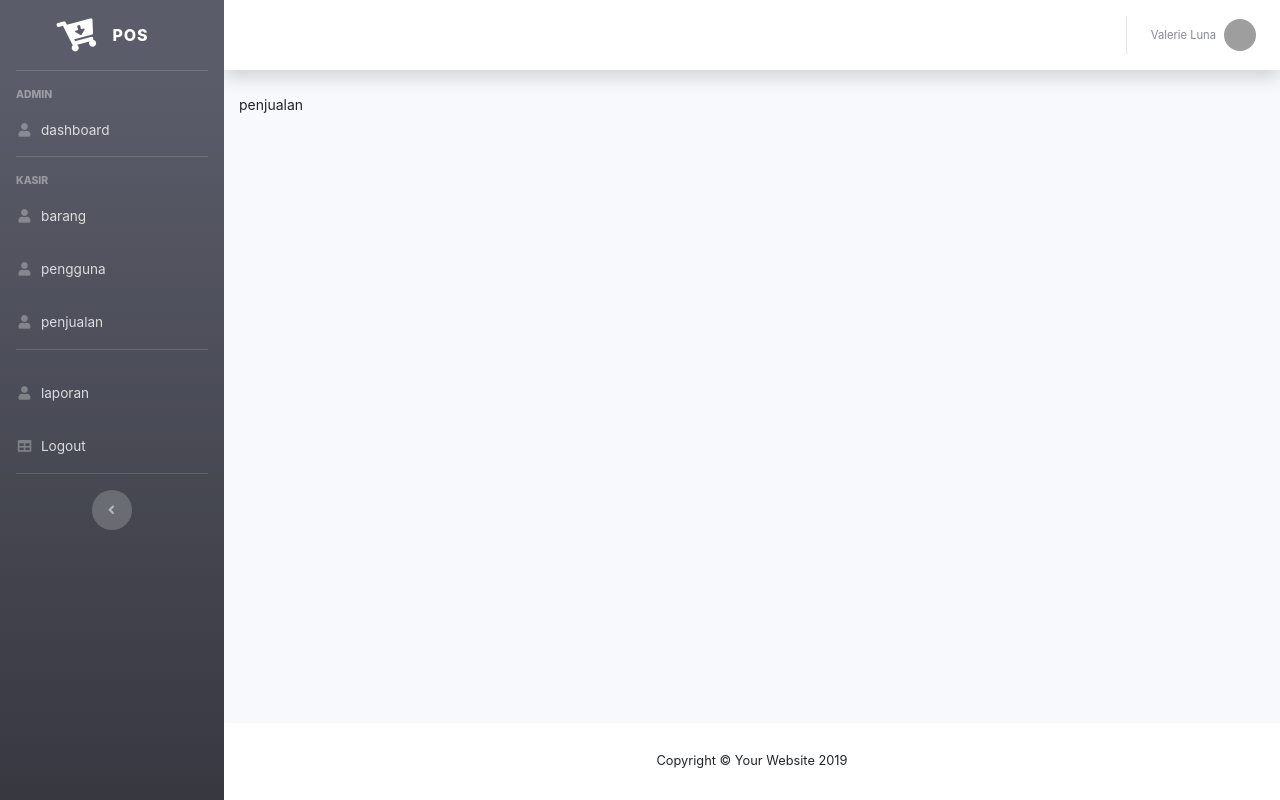
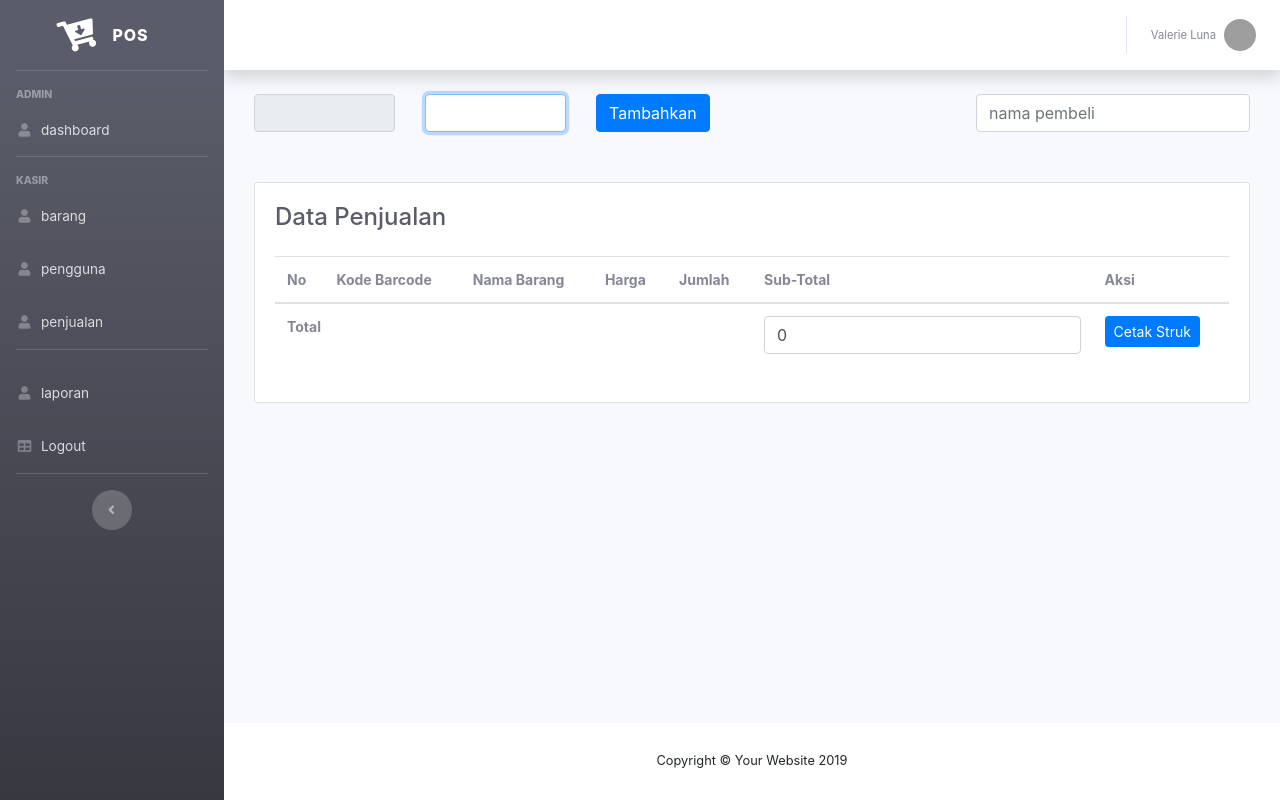
Before and after one commit to diky-satria/point-of-sale-native, a PHP site: page /index.php?halaman=penjualan in a window 1280 px wide. Run offline with PHP 8.4, Linux system fonts and the light colour scheme; the visitor is signed in with stand-in values (Sample User, id 1); data that the repository does not hold is empty; some libraries are stand-ins or nearby versions; grey boxes are pictures that could not be loaded.

Commit message:
membuat fitur penjualan, sampai hapus item

```diff
--- a/dashboard.php
+++ b/dashboard.php
@@ -4,6 +4,7 @@
 		header('location:index.php?halaman=penjualan');
 	}
 
+
  ?>
 <!-- Page Heading -->
 <h4 class="mb-4 text-gray-800">Dashboard</h4>
--- a/index.php
+++ b/index.php
@@ -3,6 +3,9 @@
   session_start();
   include 'koneksi.php';
   include 'header.php';
+  include 'kodepj.php';
+
+  $kodepj = $kodes;
 
   if(!isset($_SESSION['pengguna'])){
     header('location:login.php');
@@ -71,7 +74,7 @@
 
       <!-- Nav Item - Dashboard -->
       <li class="nav-item">
-        <a class="nav-link" href="index.php?halaman=penjualan">
+        <a class="nav-link" href="index.php?halaman=penjualan&kodepj=<?php echo $kodepj ?>">
           <i class="fas fa-fw fa-user"></i>
           <span>penjualan</span></a>
       </li>
--- /dev/null
+++ b/kodepj.php
@@ -0,0 +1,18 @@
+<?php
+
+	function kode_random($length){
+
+		$data = "1234567890";
+		$string = "PJ-";
+
+		for ($i=0; $i < $length ; $i++) {
+			$pos = rand(0, strlen($data) -1);
+			$string .= $data{$pos};
+		}
+
+		return $string;
+	}
+
+	$kodes = kode_random(10);
+
+ ?>
--- a/penjualan.php
+++ b/penjualan.php
@@ -1 +1,144 @@
-penjualan
+<?php
+
+	error_reporting(0);
+	$kodepj = $_GET['kodepj'];
+
+ ?>
+<div class="container">
+
+	<form method="post">
+		<div class="row">
+			<div class="col-md-2">
+				<div class="form-group">
+					<input type="text" name="kodepj" class="form-control" value="<?php echo $kodepj ?>" readonly>
+				</div>
+			</div>
+			<div class="col-md-2">
+				<div class="form-group">
+					<input type="text" name="barcode" class="form-control" autofocus="">
+				</div>
+			</div>
+			<div class="col-md-2">
+				<button type="submit" name="tambahkan" class="btn btn-primary">Tambahkan</button>
+			</div>
+			<div class="col-md-6">
+				<div class="form-group float-right">
+					<input type="text" name="nama_pelanggan" class="form-control" placeholder="nama pembeli">
+				</div>
+			</div>
+		</div>
+	</form>
+
+	<?php
+
+		if(isset($_POST['tambahkan'])){
+
+			$kodepj2 = $_POST['kodepj'];
+			$barcode = $_POST['barcode'];
+
+			$sql = $koneksi->query("SELECT * FROM barang WHERE kode_barcode = '$barcode'");
+			$data = $sql->fetch_assoc();
+			$kode_barcode = $data['kode_barcode'];
+			$harga = $data['harga_jual'];
+			$jumlah = 1;
+			$total = $harga * $jumlah;
+
+
+			$sql_stok = $koneksi->query("SELECT * FROM barang WHERE kode_barcode='$barcode'");
+			while($stok = $sql_stok->fetch_assoc()){
+				$stok_barang = $stok['stok'];
+
+				if($stok_barang == 0){
+					?>
+
+					<script type="text/javascript">
+					alert('Stok barang sedang kosong !');
+					window.location.href="index.php?halaman=penjualan&kodepj=<?php echo $kodepj ?>";
+					</script>
+
+					<?php
+				}else{
+
+					$_SESSION['penjualan'] = $kodepj;
+					$koneksi->query("INSERT INTO penjualan_barang (kode_penjualan, kode_barcode, harga, jumlah, total) VALUES ('$kodepj2','$kode_barcode','$harga','$jumlah','$total')");
+
+					$koneksi->query("UPDATE barang SET stok=(stok-1) WHERE kode_barcode = '$kode_barcode'");
+
+				}
+
+			}
+
+		}
+
+	 ?>
+
+	<pre>
+		<?php //print_r($data); ?>
+	</pre>
+	<?php if(isset($_SESSION['penjualan'])){ ?>
+	<div class="row">
+		<div class="col-md">
+			<div class="card bg-gray">
+				<div class="card-body">
+					<h4 class="mb-4 text-gray-800">Data Penjualan</h4>
+					<table class="table">
+						<thead>
+							<tr>
+								<th>No</th>
+								<th>Kode Barcode</th>
+								<th>Nama Barang</th>
+								<th>Harga</th>
+								<th>Jumlah</th>
+								<th>Sub-Total</th>
+								<th>Aksi</th>
+							</tr>
+						</thead>
+						<tbody>
+
+							<?php
+
+								$no =1;
+								$sql_penjualan = $koneksi->query("SELECT * FROM penjualan_barang
+																JOIN barang ON penjualan_barang.kode_barcode=barang.kode_barcode WHERE kode_penjualan = '$kodepj'");
+								while($tampil = $sql_penjualan->fetch_assoc()){
+
+							 ?>
+
+							<tr>
+								<td><?php echo $no++ ?></td>
+								<td><?php echo $tampil['kode_barcode'] ?></td>
+								<td><?php echo $tampil['nama_barang'] ?></td>
+								<td><?php echo number_format($tampil['harga']) ?></td>
+								<td><?php echo $tampil['jumlah'] ?></td>
+								<td><?php echo number_format($tampil['total']) ?></td>
+								<td>
+									<a onclick="return confirm('Lanjutkan >>>')" href="hapusPembelian.php?id=<?php echo $tampil['id_penjualan_barang'] ?>&barcode=<?php echo $tampil['kode_barcode'] ?>&kodepj=<?php echo $tampil['kode_penjualan'] ?>" class="btn btn-sm btn-danger">Hapus</a>
+								</td>
+							</tr>
+
+							<?php
+
+								$total_bayar = $total_bayar + $tampil['total'];
+							?>
+
+							<?php } ?>
+
+							<tr>
+								<th colspan="5">Total</th>
+								<td>
+									<input type="text" name="total" class="form-control" value="<?php echo number_format($total_bayar) ?>">
+								</td>
+								<td>
+									<button type="submit" class="btn btn-sm btn-primary">Cetak Struk</button>
+								</td>
+							</tr>
+
+						</tbody>
+					</table>
+				</div>
+			</div>
+		</div>
+	</div>
+</div>
+
+<?php } ?>
```
Also changed, not shown: hapusPembelian.php (added, +17 -0 lines).
